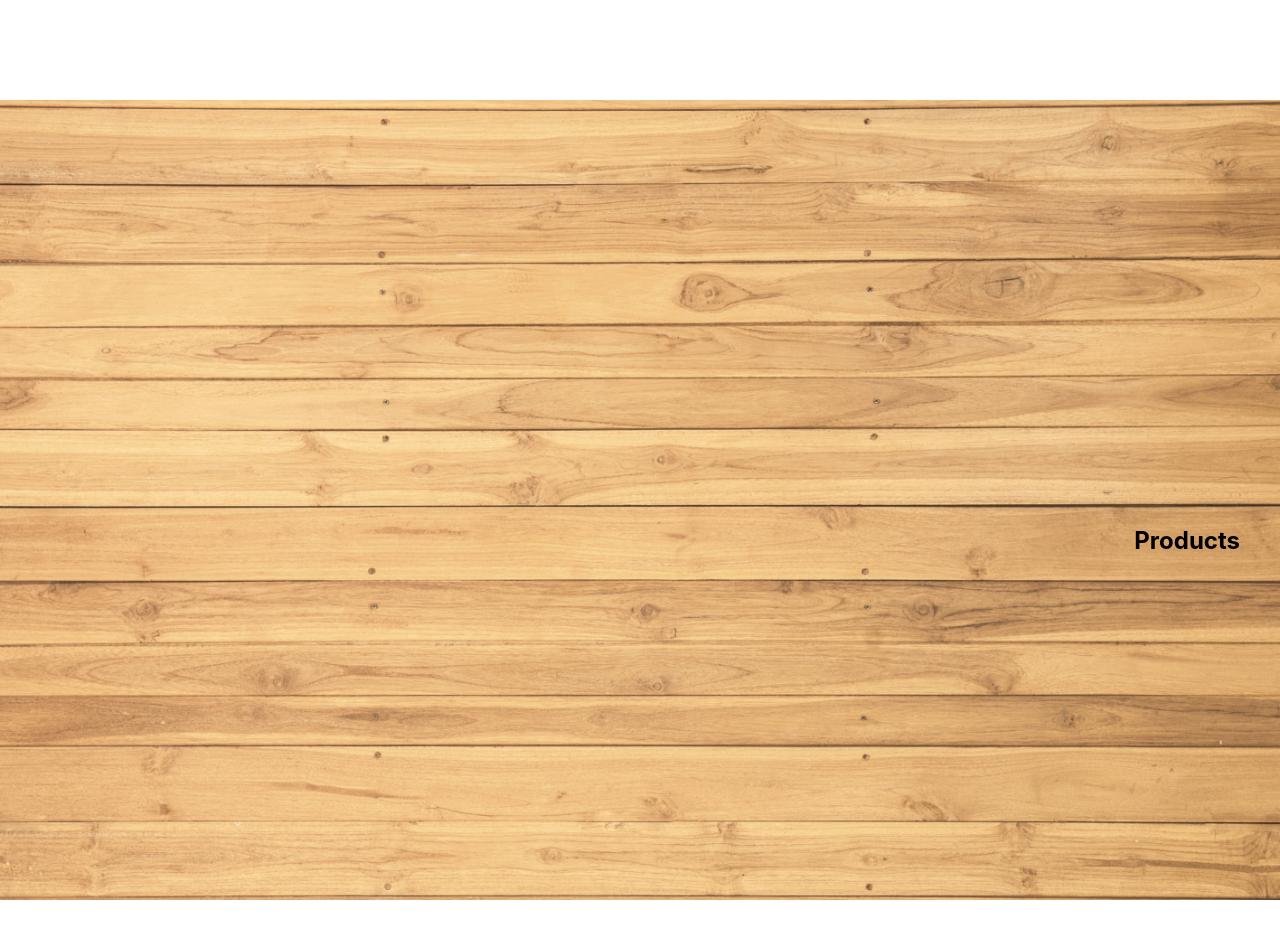
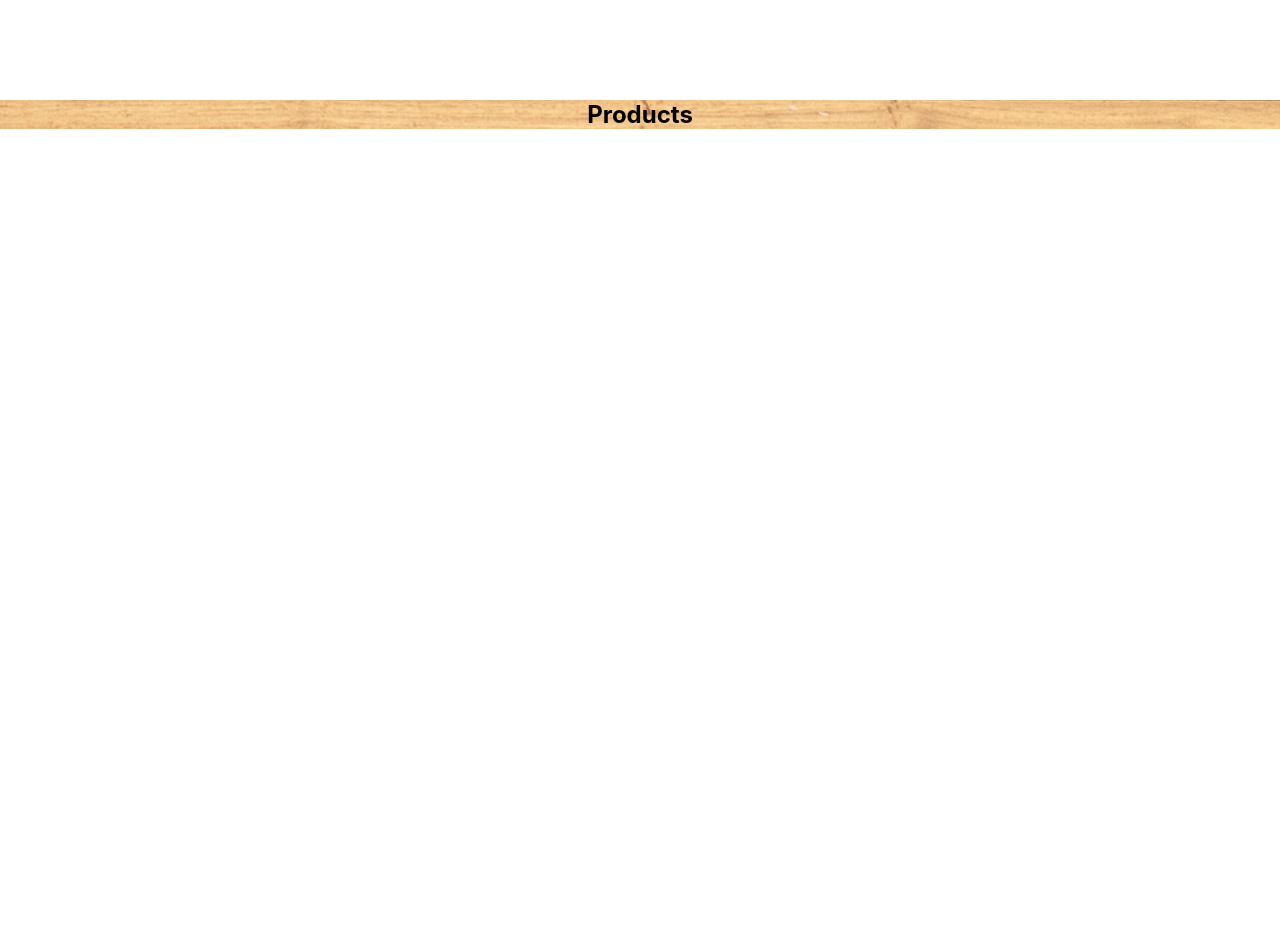
Before and after one commit to sushmita356/ToDoReactApp, a React (Create React App) app: page /products in a window 1280 px wide. Shown: the top 938 px of the page. After the commit the page ends 800 px from the top, so only its background shows below. Built offline with nearby package versions, Linux system fonts and the light colour scheme.

Commit message:
added some css

```diff
--- a/src/screens/About.js
+++ b/src/screens/About.js
@@ -8,7 +8,6 @@ class about extends React.Component
             <div>
              <Toolbar/>
              <p>this is paragarph</p>
-             <p>paragarph</p>
             <button>click me</button>
             </div>
         );
--- a/src/screens/TodoForm.js
+++ b/src/screens/TodoForm.js
@@ -33,6 +33,12 @@ export default function TodoForm() {
     setTodos(updatedTodos);
   };
 
+  const EditTodo = todoId => {
+    const updatedTodos = todos.filter(todo => todo.id !== todoId);
+    setTodos(updatedTodos);
+  };
+
+
   return (
     <div className="container">
       <Toolbar/>
@@ -57,6 +63,10 @@ export default function TodoForm() {
               <button className="delete-btn" onClick={() => removeTodo(todo.id)}>
                 Delete
               </button>
+              <button className="delete-btn" onClick={() => EditTodo(todo.id)}>
+                Edit
+              </button>
+
             </li>
           ))}
         </ul>
--- a/src/screens/screens.css
+++ b/src/screens/screens.css
@@ -60,30 +60,3 @@ text-align: center;
 margin-top: 100px;
 
 }
-
-.App {
-  height: 100vh;
-  background-size: cover;
-  background-repeat: no-repeat;
-  background-position: top center;
-}
-
-.App-content {
-  height: 100%;
-  display: flex;
-  flex-direction: column;
-  justify-content: flex-start;
-  align-items: center;
-  padding: 40px;
-}
-
-@media (min-width: 650px ) {
-  .App {
-      background-position: center center;
-  }
-
-  .App-content {
-      align-items: flex-end;
-      justify-content: center;
-  }
-}
```
Also changed, not shown: 1 other file (tests, documents, lock files or other folders).
